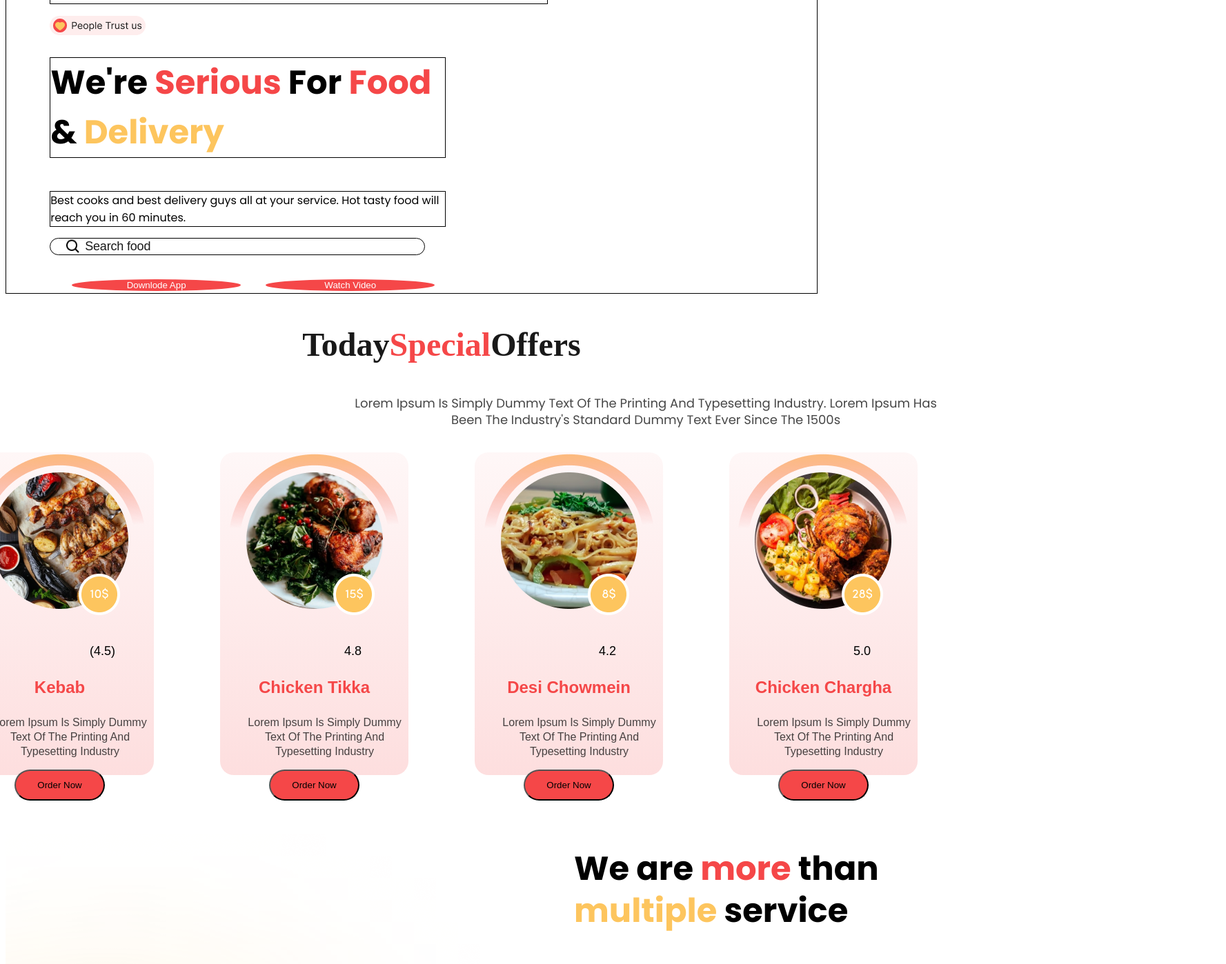
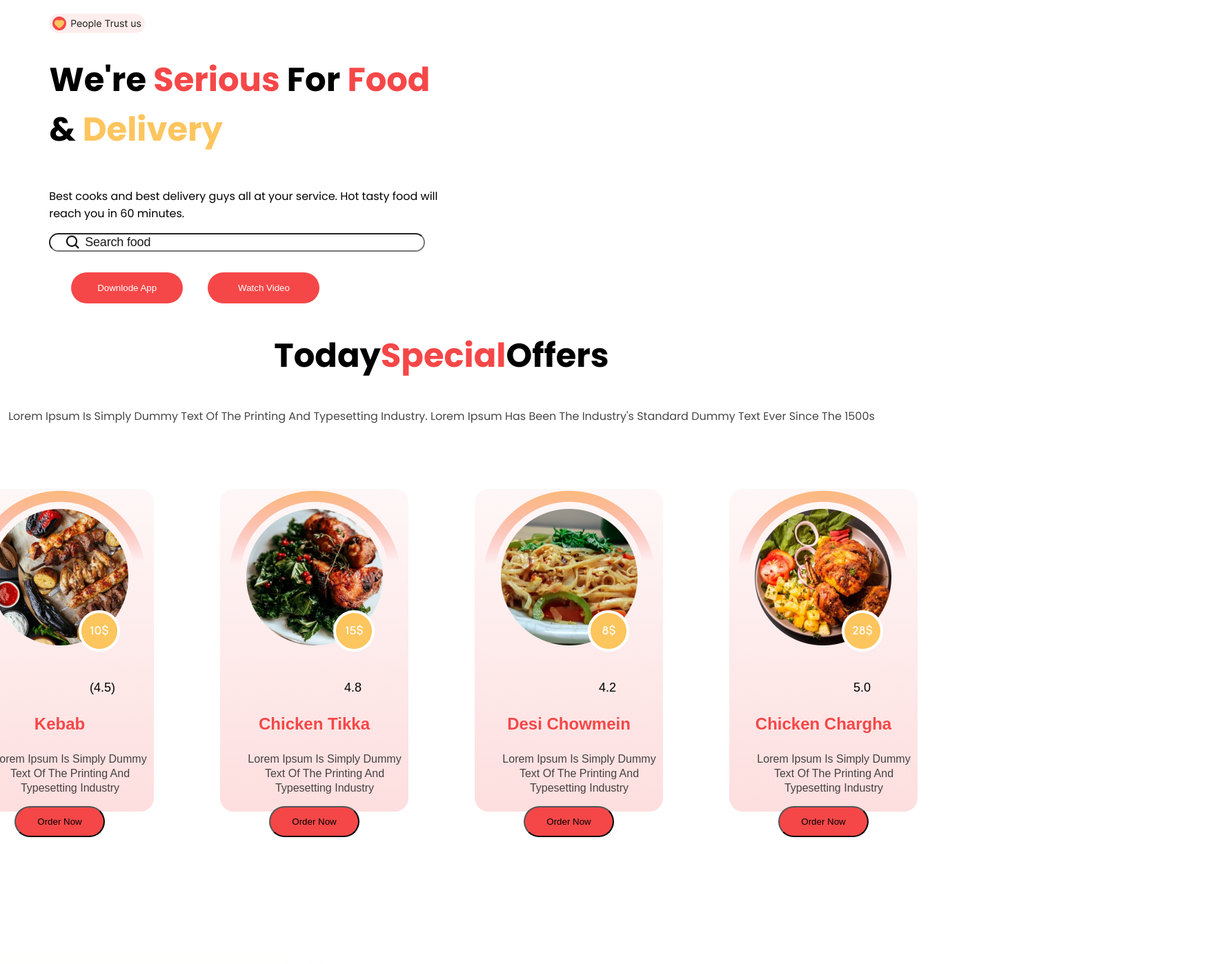
Before and after one commit to IaraFV/HTML-CSS, a plain HTML site: page FoodHut-html.css/index.html in a window 1280 px wide. Shown: the part 942-2340 px from the top of the page at 69% size, 1777 px wide, since content can reach past the window. Drawn offline with Linux system fonts and the light colour scheme.

Commit message:
Update principal.css

```diff
--- a/FoodHut-html.css/conteudo/principal.css
+++ b/FoodHut-html.css/conteudo/principal.css
@@ -45,7 +45,7 @@ nav button {
     flex-wrap: wrap-reverse;
     padding: 0 5%;
     margin-right: 10%;
-    border: 1px solid#000;
+
     width: 83%;
 }
 
@@ -63,7 +63,7 @@ nav button {
     display: inline-block;
     font-size: 3rem;
     right: 5%;
-    border: 1px solid#000;
+
     text-align: start;
     width: 70%;
     max-width: 100%;
@@ -73,7 +73,7 @@ nav button {
 .Partedois p {
     width: 70%;
     font-size: 1rem;
-    border: 1px solid#000;
+
     max-width: 100%;
 }
 
@@ -95,26 +95,25 @@ nav button {
     background-repeat: no-repeat;
     background-position: 4% center;
     padding-left: 50px;
-    border: 1px solid #000;
 }
 
 .Partedois button {
     background-color: #f54748;
-    border-radius: 50%;
-    height: 45%;
-    left: 70%;
-    top: 656%;
+    width: 372px;
+    height: 45px;
+    left: 24px;
+    top: 1076px;
     color: #fff;
     margin-inline-start: 2rem;
-    inline-size: 30%;
-    border-radius: 50%;
+    inline-size: 162px;
+    block-size: 45px;
+    border-radius: 50px;
     border: none;
 }
 
 .Partedois .mulher {
     display: flex;
     align-self: flex-end;
-    border: 1px solid #000;
 }
 
 .mulher img {
@@ -124,46 +123,51 @@ nav button {
 
 @media (max-width: 600px) {
     .mulher img,
+    .ftterc{
+        width: 100%;
+    }
     .Partedois p,
-    .pesquisa input,
-    .Partedois button {
-        background: blue;
+    .pesquisa input
+     {
         width: 100%;
+        right: 100%;
     }
     .header {
         display: none;
-        border: 1px solid #000;
     }
+    .Partedois button{
+        width: 31%;
+    }
+    .today h2{
+        width: 100%;
+        height: auto;
+      }
+      .primeiraleva{
+
+      }
 }
-
-.today h2 {
-    justify-content: center;
-    font-family: 'Sofia Pro';
-    font-style: normal;
-    font-size: 48px;
-    line-height: 67px;
+.today  h2{
     text-transform: capitalize;
-    color: #191919;
+    display: inline-block;
+    font-size: 3rem;
+    justify-content:center;
     display: flex;
-    justify-content: center;
+    height: auto;
 }
 
 .today p {
     display: flex;
     justify-content: center;
-    height: 48px;
-    width: 856px;
-    left: 324px;
-    top: 1023px;
+    height: 48%;
+    width: 100%;
     font-style: normal;
-    font-weight: 400;
-    font-size: 18px;
+    font-weight: 40rem;
+    font-size: 1rem;
     line-height: 24px;
     text-align: center;
     text-transform: capitalize;
     color: #191919;
     opacity: 0.8;
-    margin-left: 500px;
     margin-bottom: 30px;
 }
 
@@ -172,7 +176,7 @@ nav button {
     color: #000;
     font-family: Arial, Helvetica, sans-serif;
     text-align: center;
-    padding: 5px;
+    padding: 5%;
     justify-content: center;
     gap: 6rem;
 }
@@ -223,14 +227,15 @@ nav button {
 }
 
 .segundaleva h1 {
-    margin-left: 20px;
+    margin-left: 2%;
     font-style: normal;
-    width: 600px;
-    font-size: 48px;
+    width: 100%;
+    font-size: 4rem;
     line-height: 129.9%;
     color: #000000;
     text-align: left;
-    margin-top: 100px;
+    margin-top: 20%;
+    border: 1px solid #000;
 }
 
 .p {
@@ -290,7 +295,12 @@ nav button {
     gap: 9%;
     margin-top: 10%;
 }
+.ftterc{
+    height: auto!important;
+    margin-right: 10%;
+    margin-top: 5%;
 
+}
 .terceirageral {
     display: flex;
     justify-content: center;
```
